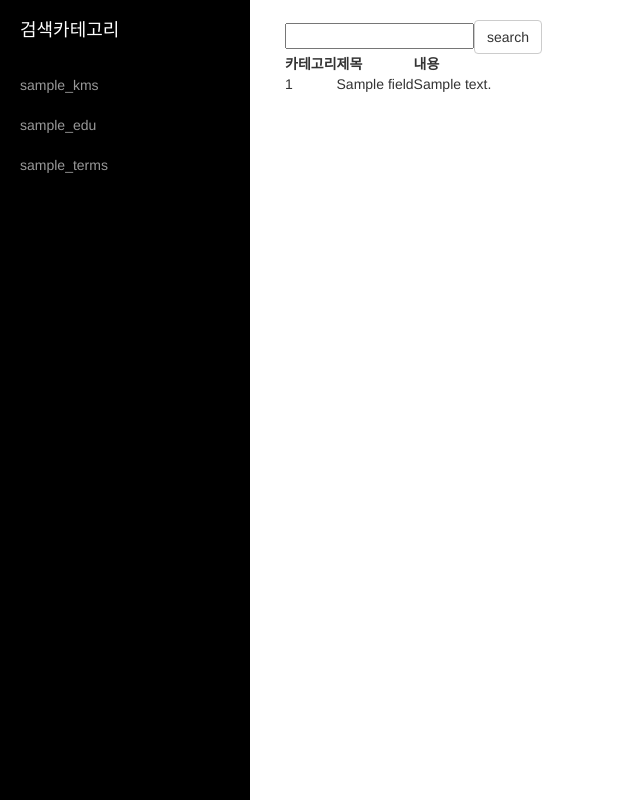
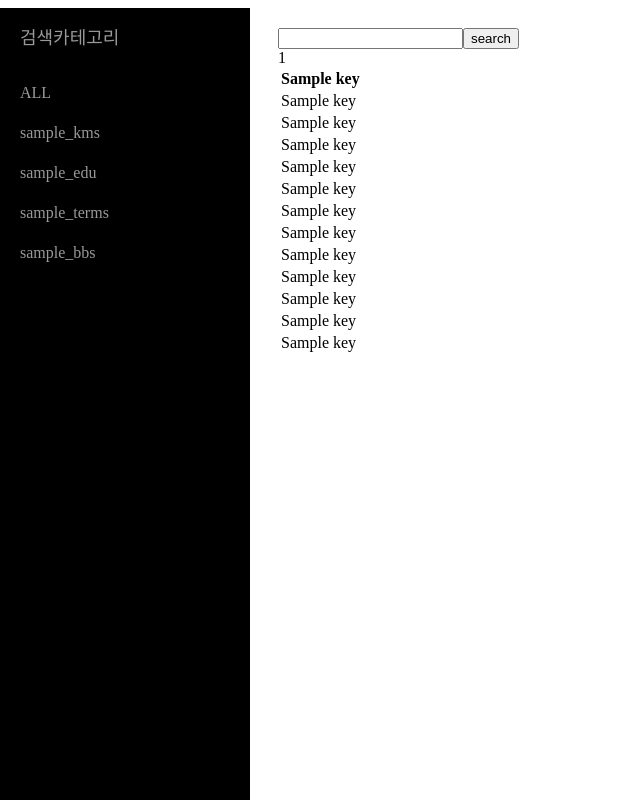
Before and after one commit to smilesyk2/neemepoo, a Django app: template yksite/templates/main.html in a window 1280 px wide. Shown: the whole page, without its empty margins (0-640 px from the left). Run offline with Django 3.2, Linux system fonts and the light colour scheme; the template is opened without the code that fills it: most values are stand-ins (such as "Sample title", 1, 10 or a date in 2020); some libraries are stand-ins or nearby versions.

Commit message:
갖고 있는 모든 필드별로 출력.. 테이블 디자인 추가

```diff
--- a/yksite/templates/base.html
+++ b/yksite/templates/base.html
@@ -10,7 +10,6 @@
 
     <title>YK Site</title>
 
-    <link href="{% static 'css/bootstrap.min.css'%}" rel="stylesheet">
     <link href="{% static 'css/simple-sidebar.css'%}" rel="stylesheet">
 
 	<!-- jQuery (부트스트랩의 자바스크립트 플러그인을 위해 필요합니다) -->
--- a/yksite/templates/main.html
+++ b/yksite/templates/main.html
@@ -1,9 +1,6 @@
 {% extends "base.html" %}
 {% block content %}
 {% load staticfiles %}
-<style>
-table {border:1px}
-</style>
 <script>
 $("#menu-toggle").click(function(e) {
     e.preventDefault();
@@ -22,9 +19,11 @@ function goSearch(){
 <div id="sidebar-wrapper">
 	<ul class="sidebar-nav">
 		<li class="sidebar-brand"><a href="#">검색카테고리</a></li>
+		<li><a href="#" onclick="goCollection('ALL')">ALL</a></li>
        	<li><a href="#" onclick="goCollection('sample_kms')">sample_kms</a></li>
        	<li><a href="#" onclick="goCollection('sample_edu')">sample_edu</a></li>
        	<li><a href="#" onclick="goCollection('sample_terms')">sample_terms</a></li>
+       	<li><a href="#" onclick="goCollection('sample_bbs')">sample_bbs</a></li>
    	</ul>
    </div>
    <!-- /#sidebar-wrapper -->
@@ -35,20 +34,28 @@ function goSearch(){
 				<input type='hidden' name='collection' value='{{data.collection}}'/>
 				<input type='text' name='query' value='{{data.query}}'/><button class="btn btn-default" onclick="goSearch()">search</button>
 				<!-- <a href="#menu-toggle" class="btn btn-default" id="menu-toggle">Toggle Menu</a> -->
-				<table>
+				<br>
+				{% for collection in resultObj.Collection %}
+				{{ collection.Id }}
+				<table class="table-2">
+					<thead>
+					{% for key, value in collection.DocumentSet.Document.0.Field.items %}
+						<th>{{key}}</th>
+					{% endfor %}
+					</thead>
+					{% for i in collection.DocumentSet.Count|make_list %}
+					<tbody>
+					{% for el in collection.DocumentSet.Document.i %}
 					<tr>
-						<th>카테고리</th>
-						<th>제목</th>
-						<th>내용</th>
-					</tr>
-					{% for result in resultObj %}
-					<tr>
-						<td>{{result.Field.DOCID}}</td>
-						<td>{{result.Field.TITLE}}</td>
-						<td>{{result.Field.CONTENT}}</td>
+						{% for key in collection.DocumentSet.Document.0.Field.items %}
+						<td>{{el.key}}</td>
+						{% endfor %}
 					</tr>
 					{% endfor %}
+					</tbody>
+					{% endfor %}
 				</table>
+				{% endfor %}
 	        </div>
 	    </div>
 	</div>
--- a/yksite/testApp/views.py
+++ b/yksite/testApp/views.py
@@ -33,7 +33,8 @@ def search(request):
     response = urllib2.urlopen(req).read()
 
     result = json.loads(response)
-    resultObj = result['SearchQueryResult']['Collection'][0]['DocumentSet']['Document']
+    #resultObj = result['SearchQueryResult']['Collection'][0]['DocumentSet']['Document']
+    resultObj = result['SearchQueryResult']
 
     print resultObj
 
```
Also changed, not shown: yksite/static/css/simple-sidebar.css (+41 -0 lines), 1 other file.
